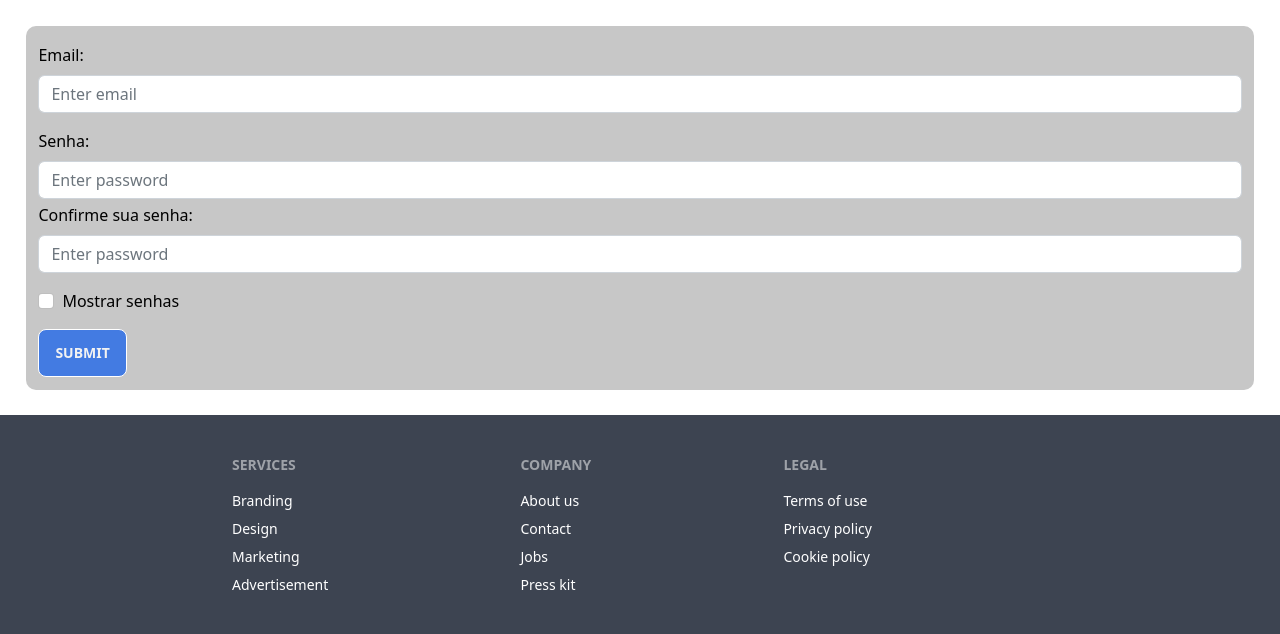
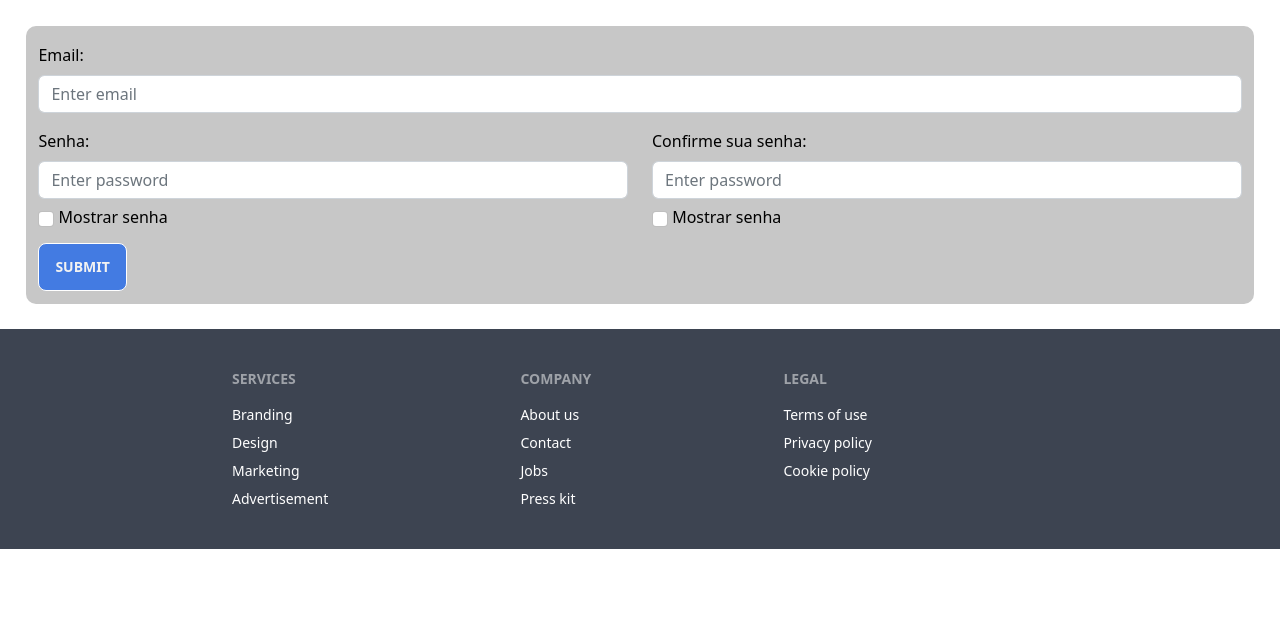
Before and after one commit to devkpanda/website, a PHP site: page /cadastro.html in a window 1280 px wide. Shown: the part 144-778 px from the top of the page. Run offline with PHP 8.4, Linux system fonts and the light colour scheme; some libraries are stand-ins or nearby versions.

Commit message:
colocando mostrar senha para cada um dos inputs e organizando esse formulário de bootstrap todo bugado

```diff
--- a/assets/css/styleform.css
+++ b/assets/css/styleform.css
@@ -34,6 +34,14 @@ form .btn:hover{
     margin-top: 10px;
 }
 
+.form-check-input, .form-check-label{
+    margin-top: 6px;
+}
+
+.btn-primary{
+    margin-top: 14px;
+}
+
 footer a:hover{
     color: rgb(223, 223, 223);
 }
--- a/assets/js/indexform.js
+++ b/assets/js/indexform.js
@@ -1,13 +1,17 @@
 //JavaScript
-//função de mostrar senha
+//função de mostrar senha btn1
 function showPwd(){
     const pwd = document.getElementById('pwd')
-    const pwd2 = document.getElementById('confirmPwd')
     if (pwd.type == 'password'){
         pwd.type = 'text';
     }else{
         pwd.type = 'password';
     }
+};
+
+//função de mostrar senha btn2
+function showPwd2(){
+    const pwd2 = document.getElementById('confirmPwd')
     if (pwd2.type == 'password'){
         pwd2.type = 'text';
     }else{
--- a/cadastro.html
+++ b/cadastro.html
@@ -44,21 +44,24 @@
           <label for="email" class="form-label">Email:</label>
           <input type="email" class="form-control" id="email" placeholder="Enter email" name="email" required>
         </div>
-        <div class="mb-1">
+        <div class="row">
+          <div class="col">
           <label for="pwd" class="form-label">Senha:</label>
           <input type="password" class="form-control" id="pwd" placeholder="Enter password" name="pswd" required>
+          <label class="form-check-label">
+            <input class="form-check-input" type="checkbox" name="showpwd" onclick="showPwd()"> Mostrar senha
+          </label>
         </div>
-        <div class="mb-3">
+          <div class="col">
           <label for="pwd" class="form-label">Confirme sua senha:</label>
           <input type="password" class="form-control" id="confirmPwd" placeholder="Enter password" name="pswd" required>
-        </div>
-        <span id="erro"></span>
-        <div class="form-check mb-3">
           <label class="form-check-label">
-            <input class="form-check-input" type="checkbox" name="showpwd" onclick="showPwd()"> Mostrar senhas
+            <input class="form-check-input" type="checkbox" name="showpwd" onclick="showPwd2()"> Mostrar senha
           </label>
+          </div>
         </div>
         <button type="submit" class="btn btn-primary">Submit</button>
+        <span id="erro"></span>
       </form>
     </section>
   </main>
```
